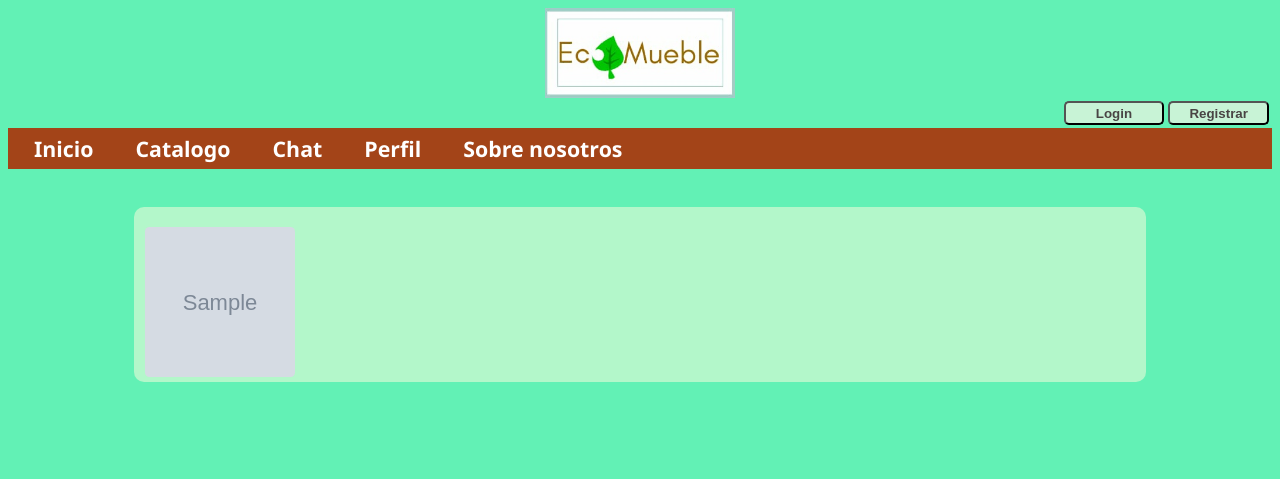
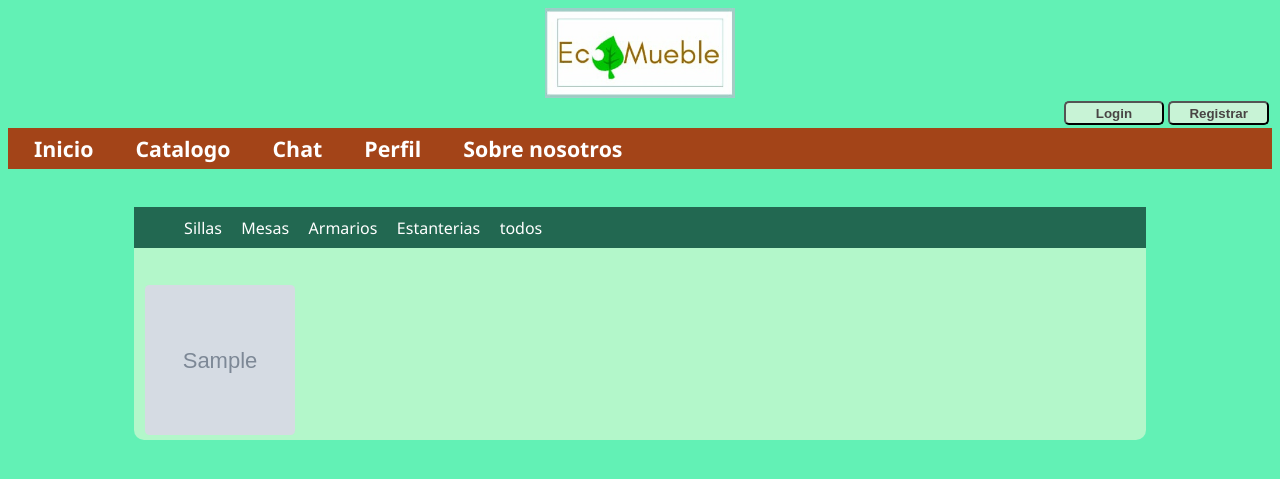
Before and after one commit to GuillermoOvejeroSanchez/ecomueble, a PHP site: page /catalogo in a window 1280 px wide. Shown: the top 479 px of the page. Run offline with PHP 8.4, Linux system fonts and the light colour scheme; tables that the repository leaves empty hold one stand-in row (values such as "Sample post"); grey boxes marked "Sample" are stand-in pictures.

Commit message:
catalogo por categorias

```diff
--- a/app/controllers/catalogo.php
+++ b/app/controllers/catalogo.php
@@ -4,15 +4,39 @@
 
 
     echo " <div class='perfil'> ";
+    ?>
 
+        <div class="categorias">
+            <ul>
+            <li><a href="catalogo?categoria=silla">Sillas</a></li>
+            <li><a href="catalogo?categoria=mesa">Mesas</a></li>
+            <li><a href="catalogo?categoria=armario">Armarios</a></li>
+            <li><a href="catalogo?categoria=estanteria">Estanterias</a></li>
+            <li><a href="catalogo">todos </a></li>
+            </ul>
+        </div>
+
+    <?php
         echo "<div class='productos'>";
             mostrarProductos( $conn);
         echo '</div>
     </div>';
 
-    function mostrarProductos( $conn)
+    function mostrarProductos($conn)
     {
-        $sql =  Producto::getAllProducts();
+        if(!isset($_GET['categoria']))
+          $sql =  Producto::getAllProducts();
+
+        else{
+            $categoria = new Categoria($_GET['categoria']);
+
+            //idCategoria para insertar en producto
+            $idCategoria = $categoria->getIDCategoria();
+
+            if($resultado = $conn->query($idCategoria)) {
+            $cat_fetched = $resultado->fetch_assoc();
+            $sql = Producto::getAllProductsFromCategoria($cat_fetched['idCategoria']);}
+            }
 
         if($resultado = $conn->query($sql)){
             if($resultado->num_rows > 0){
--- a/app/css/default.css
+++ b/app/css/default.css
@@ -181,3 +181,23 @@ footer{
     margin-left: 1%;
     margin-top: 1%;
 }
+.categorias ul{
+    list-style-type: none;
+    background-color: rgb(34, 104, 81);
+    overflow: hidden;
+
+}
+.categorias a{
+    color: white;
+    float: left;
+    display: block;
+    padding: 1%;
+    text-decoration: none;
+    background: linear-gradient(to right, rgb(93, 153, 133), rgb(93, 153, 133));
+    background-repeat: no-repeat;
+    background-size: 0 100%;
+    transition: background-size 1s 0s;
+}
+.categorias li a:hover {
+    background-size: 100% 100%;
+}
--- a/app/routes.php
+++ b/app/routes.php
@@ -16,6 +16,22 @@ switch ($request) {
         '/views/about.php';
         break;
     case '/catalogo':
+        require __DIR__.
+        '/views/catalogo.php';
+        break;
+    case '/catalogo?categoria=silla':
+        require __DIR__.
+        '/views/catalogo.php';
+        break;
+    case '/catalogo?categoria=mesa':
+        require __DIR__.
+        '/views/catalogo.php';
+        break;
+    case '/catalogo?categoria=armario':
+        require __DIR__.
+        '/views/catalogo.php';
+        break;
+    case '/catalogo?categoria=estanteria':
         require __DIR__.
         '/views/catalogo.php';
         break;
```
